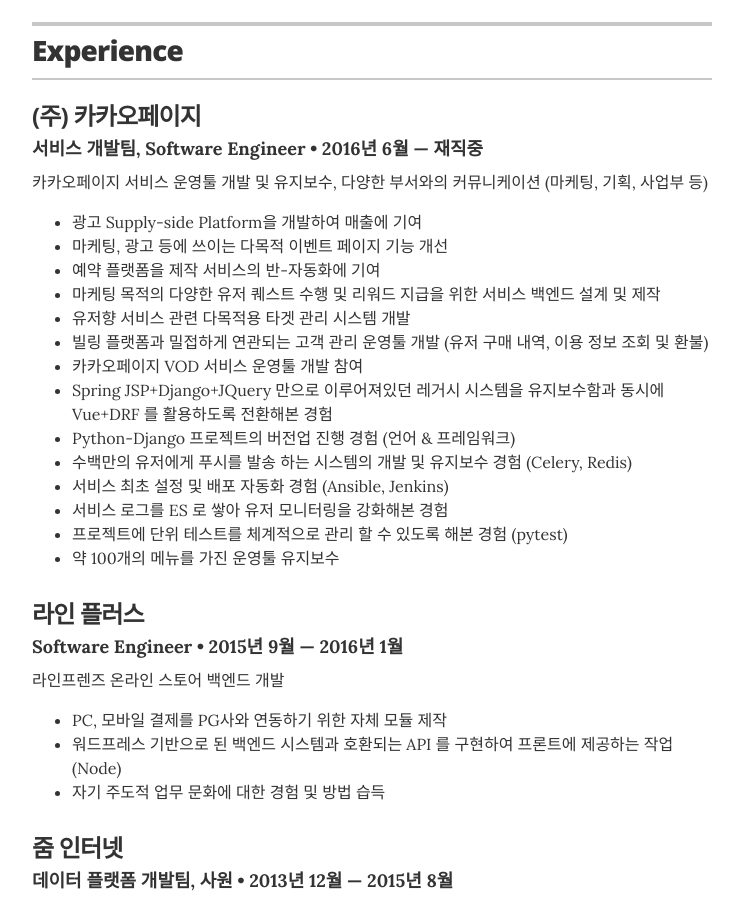
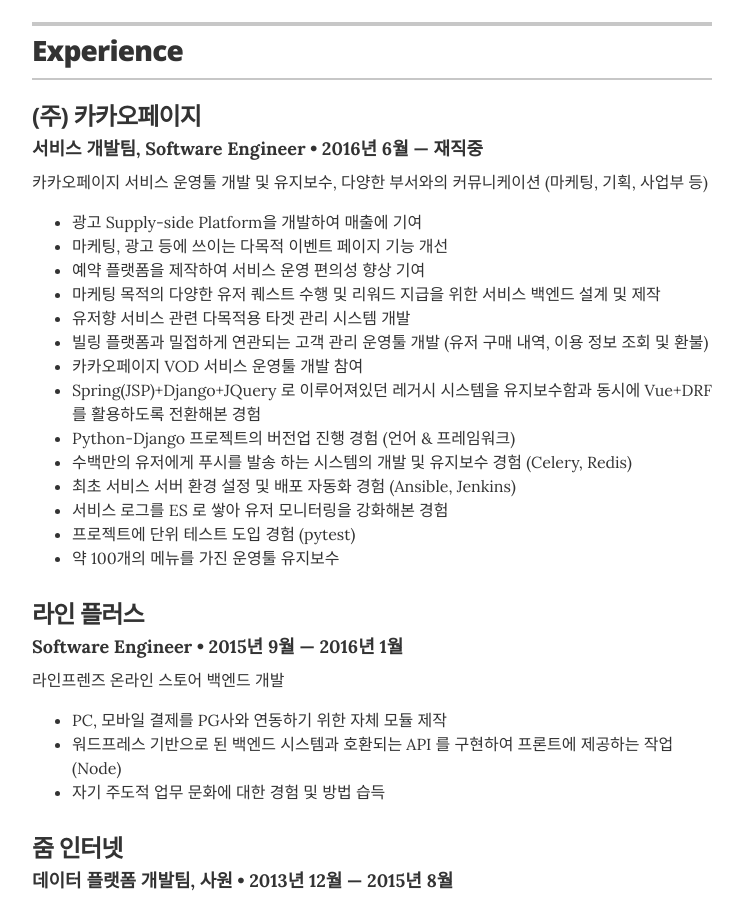
Before and after one commit to Shiwoo-Park/resume, a Jekyll site: the page built from index.html, in a window 1280 px wide and 900 px high, scrolled down 418 px. Shown: the whole window, without its empty margins (268-1011 px from the left). Built offline with Jekyll 4.4.1, drawn with Linux system fonts in a browser that asks for light colours.

Commit message:
Update experience.yml

```diff
--- a/_data/experience.yml
+++ b/_data/experience.yml
@@ -9,17 +9,17 @@
     <ul>
       <li>광고 Supply-side Platform을 개발하여 매출에 기여</li>
       <li>마케팅, 광고 등에 쓰이는 다목적 이벤트 페이지 기능 개선</li>
-      <li>예약 플랫폼을 제작 서비스의 반-자동화에 기여</li>
+      <li>예약 플랫폼을 제작하여 서비스 운영 편의성 향상 기여</li>
       <li>마케팅 목적의 다양한 유저 퀘스트 수행 및 리워드 지급을 위한 서비스 백엔드 설계 및 제작</li>
       <li>유저향 서비스 관련 다목적용 타겟 관리 시스템 개발</li>
       <li>빌링 플랫폼과 밀접하게 연관되는 고객 관리 운영툴 개발 (유저 구매 내역, 이용 정보 조회 및 환불)</li>
       <li>카카오페이지 VOD 서비스 운영툴 개발 참여</li>
-      <li>Spring JSP+Django+JQuery 만으로 이루어져있던 레거시 시스템을 유지보수함과 동시에 Vue+DRF 를 활용하도록 전환해본 경험</li>
+      <li>Spring(JSP)+Django+JQuery 로 이루어져있던 레거시 시스템을 유지보수함과 동시에 Vue+DRF 를 활용하도록 전환해본 경험</li>
       <li>Python-Django 프로젝트의 버전업 진행 경험 (언어 & 프레임워크)</li>
       <li>수백만의 유저에게 푸시를 발송 하는 시스템의 개발 및 유지보수 경험 (Celery, Redis)</li>
-      <li>서비스 최초 설정 및 배포 자동화 경험 (Ansible, Jenkins)</li>
+      <li>최초 서비스 서버 환경 설정 및 배포 자동화 경험 (Ansible, Jenkins)</li>
       <li>서비스 로그를 ES 로 쌓아 유저 모니터링을 강화해본 경험</li>
-      <li>프로젝트에 단위 테스트를 체계적으로 관리 할 수 있도록 해본 경험 (pytest)</li>
+      <li>프로젝트에 단위 테스트 도입 경험 (pytest)</li>
       <li>약 100개의 메뉴를 가진 운영툴 유지보수</li>
     <ul>
 
```
